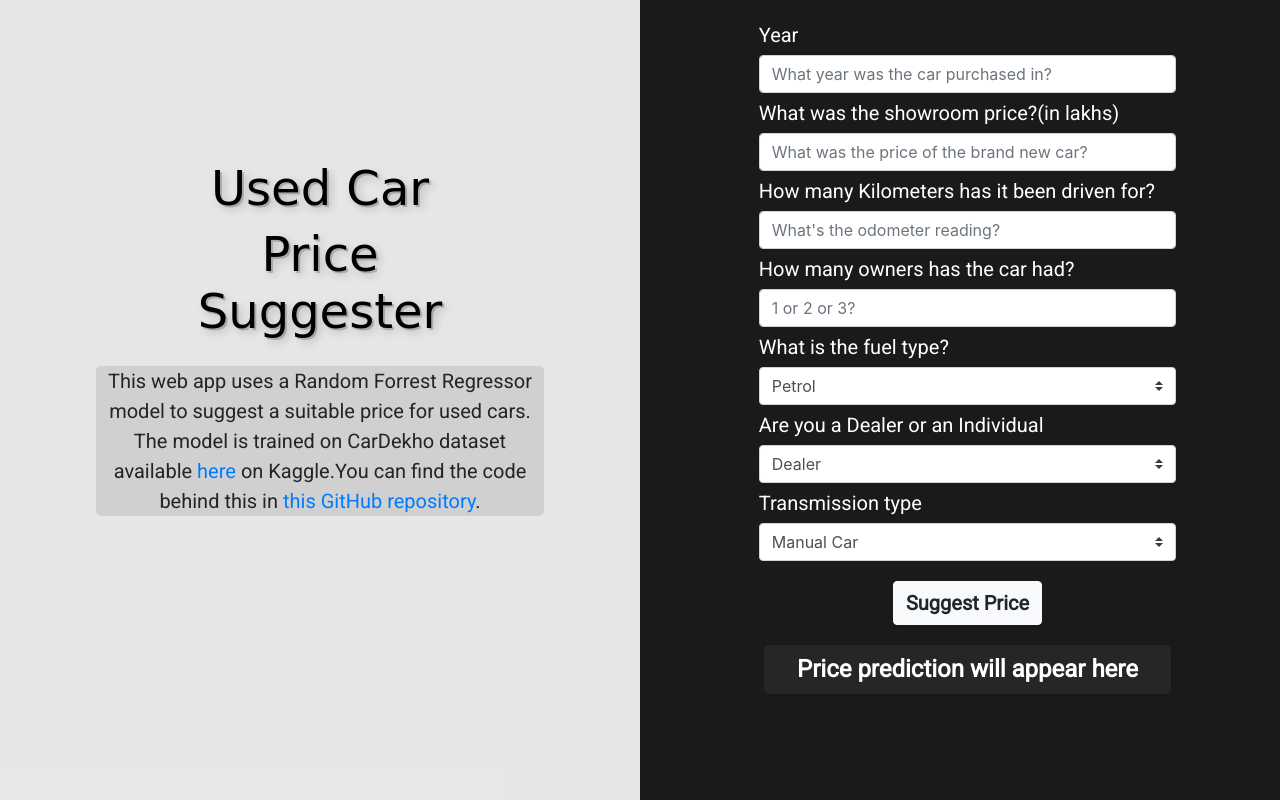
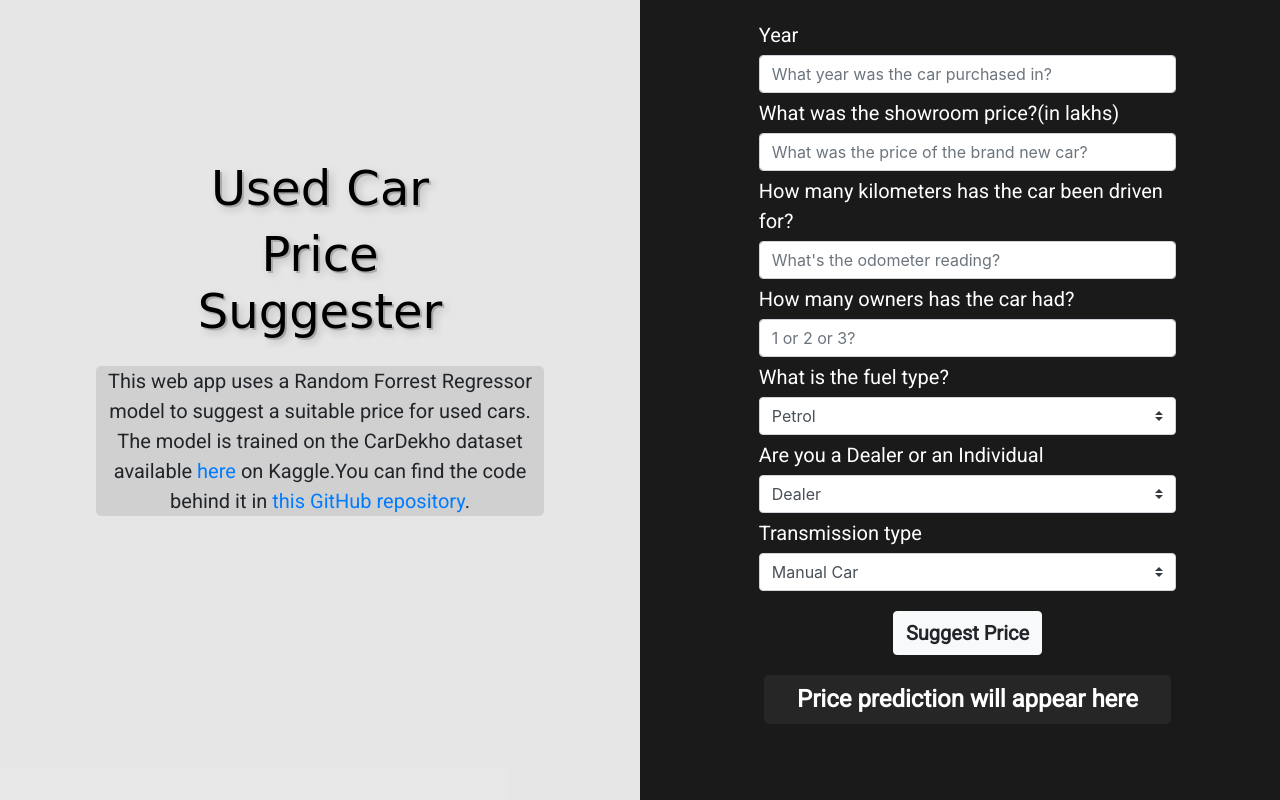
Before and after one commit to Aditya1001001/used-car-price-suggestor, a Flask app: page / in a window 1280 px wide. Run offline with Flask 2, Linux system fonts and the light colour scheme; parts of the project's set-up code (start-up, migrations or seed data) failed here and were passed over; some libraries are stand-ins or nearby versions; some web fonts are replaced.

Commit message:
Procfile and README

```diff
--- a/templates/index.html
+++ b/templates/index.html
@@ -22,7 +22,7 @@
                 </div>
                 <div id="description">
                     <a>This web app uses a Random Forrest Regressor model to suggest a suitable price for used cars.
-                    The model is trained on CarDekho dataset available <a href="https://www.kaggle.com/nehalbirla/vehicle-dataset-from-cardekho" target="_blank">here</a> on Kaggle.You can find the code behind this in <a href="https://github.com/Aditya1001001/used-car-price-suggestor"
+                    The model is trained on the CarDekho dataset available <a href="https://www.kaggle.com/nehalbirla/vehicle-dataset-from-cardekho" target="_blank">here</a> on Kaggle.You can find the code behind it in <a href="https://github.com/Aditya1001001/used-car-price-suggestor"
                         target="_blank">this GitHub repository</a>.
                     </a>
                 </div>
@@ -46,7 +46,7 @@
                 </div>
 
                 <div class="form-group wrap label">
-                    <label>How many Kilometers has it been driven for?</label>
+                    <label>How many kilometers has the car been driven for?</label>
                     <input class="form-control" name="Kms_Driven" required="required" aria-placeholder="What's the odometer reading?" placeholder="What's the odometer reading?">
 
                 </div>
```
Also changed, not shown: README.md (added), 3 other files.
